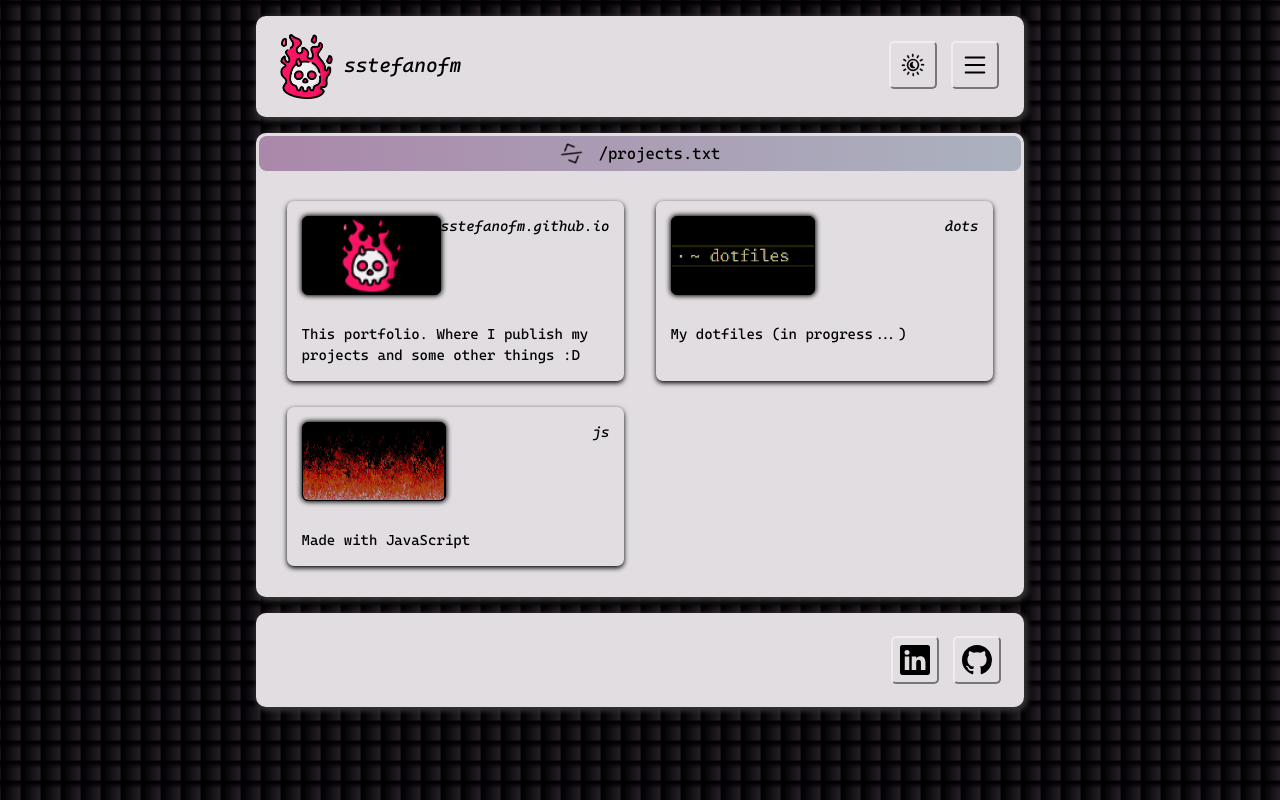
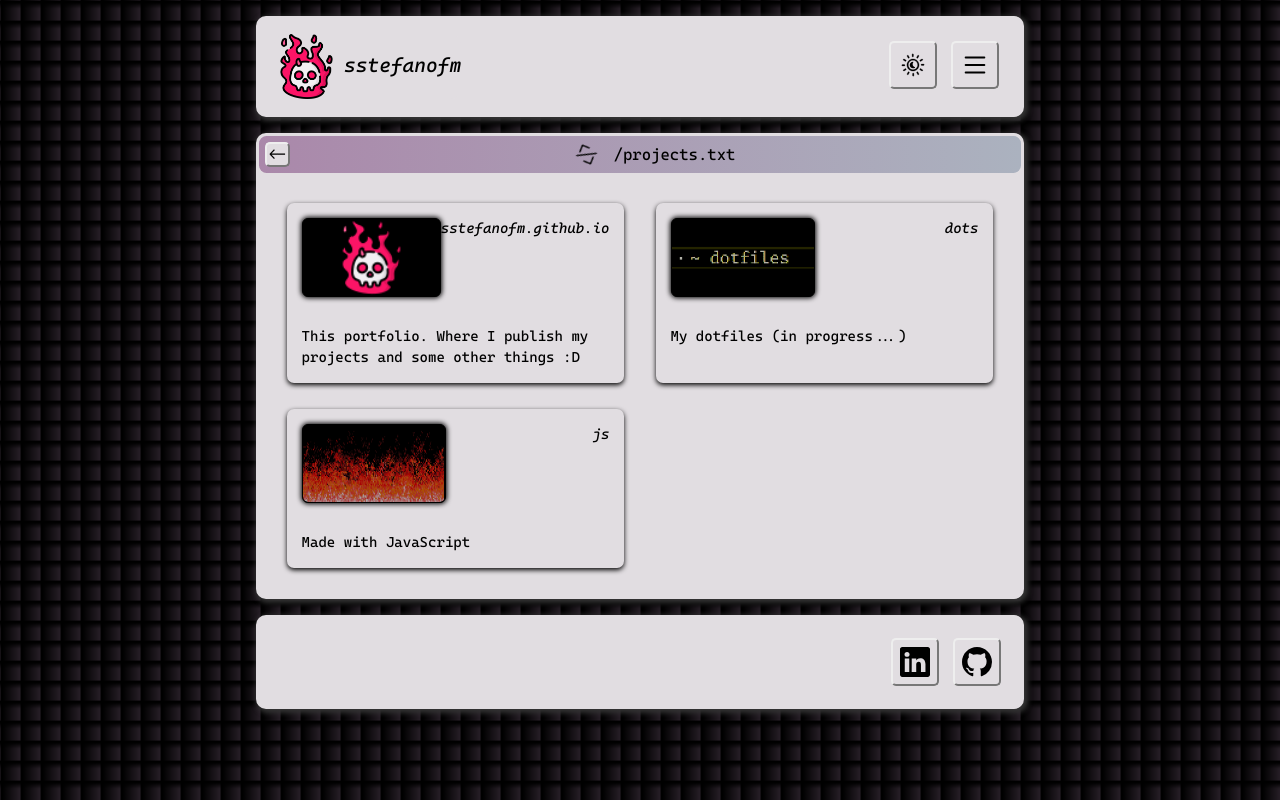
Before and after one commit to sstefanofm/sstefanofm.github.io, a React (Create React App) app: page / in a window 1280 px wide. Built offline with nearby package versions, Linux system fonts and the light colour scheme.

Commit message:
show content back button (no behavior)

```diff
--- a/src/components/Content/index.jsx
+++ b/src/components/Content/index.jsx
@@ -1,6 +1,8 @@
 import './Content.css'
 import Card from '../Card'
 import Topbar from '../Topbar'
+
+import { useNavigate } from 'react-router-dom'
 
 const Content = ({ children }) => {
   return (
@@ -15,16 +17,28 @@ const Content = ({ children }) => {
   )
 }
 
-Content.Header = ({ title = 'header', extension = 'txt', children }) => (
+Content.Header = ({ title = 'header', extension = 'txt', children }) => {
+  /* TODO navigation */
+  const navigate = useNavigate()
+
+  const goBack = () => navigate(undefined)
+
+  return (
     <Card
       row={true}
       border={false}
       wrap={true}
       classes='ContentHeader'
     >
-    <Topbar title={{ enabled: true, text: title.toLowerCase(), extension: extension }}>{children}</Topbar>
+      <Topbar
+        title={{ enabled: true, text: title.toLowerCase(), extension }}
+        back={{ enabled: true, onclick: goBack }}
+      >
+        {children}
+      </Topbar>
     </Card>
   )
+}
 
 Content.Body = ({ children }) => (
   <Card
--- a/src/components/Topbar/TopbarButton.jsx
+++ b/src/components/Topbar/TopbarButton.jsx
@@ -5,7 +5,9 @@ import ThemeContext from '../../context/ThemeContext'
 import { useContext } from 'react'
 
 const TopbarButton = ({ visible = true, onclick = () => {}, children }) => {
-  if (visible) {
+  if (!visible)
+    return <></>
+
   const { theme } = useContext(ThemeContext)
 
   return (
@@ -17,6 +19,5 @@ const TopbarButton = ({ visible = true, onclick = () => {}, children }) => {
     </Button>
   )
 }
-}
 
 export default TopbarButton
--- a/src/components/Topbar/index.jsx
+++ b/src/components/Topbar/index.jsx
@@ -16,10 +16,7 @@ const renderTitle = title => {
 const Topbar = ({
   title = { enabled: false, text: 'topbar', extension: 'txt' },
   back = { enabled: false, onclick: () => {} },
-  close = {
-    enabled: false,
-    onclick: () => {},
-  },
+  close = { enabled: false, onclick: () => {} },
   children,
 }) => {
   const { theme } = useContext(ThemeContext)
@@ -29,7 +26,7 @@ const Topbar = ({
       <div className='Topbar__Buttons__Left'>
         <TopbarButton
           visible={back.enabled}
-          setState={back.setState}
+          onclick={back.onclick}
         >
           &lt;-
         </TopbarButton>
```
Also changed, not shown: src/data/projects.js (+2 -13 lines). Lines whose indentation alone changed are shown as unchanged.
